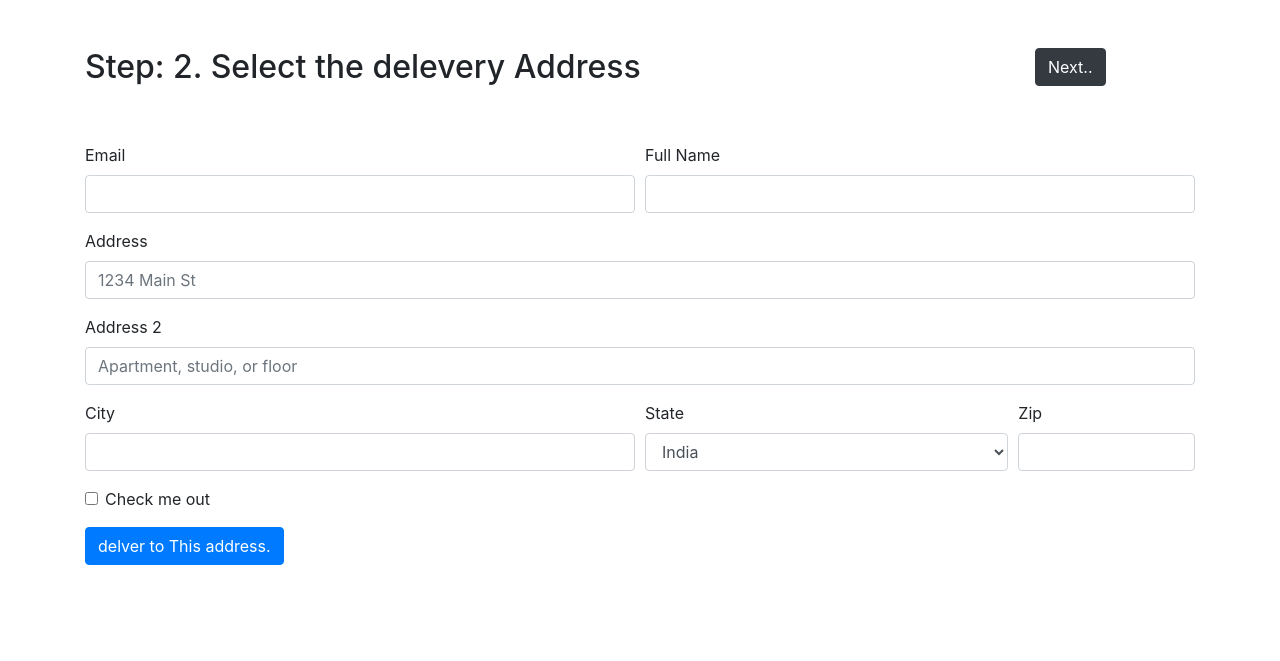
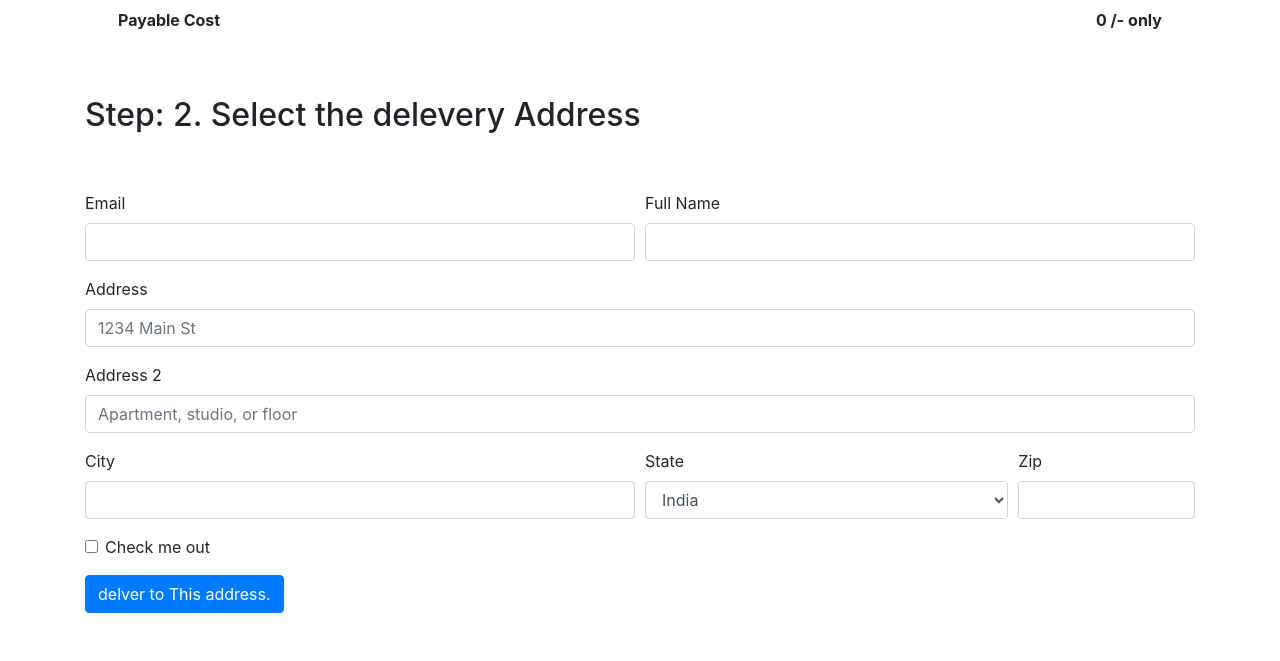
Before and after one commit to KevinThoriya/E-commerce_DJango, a Django app: page /shop/checkout/ in a window 1280 px wide. Shown: the part 226-887 px from the top of the page. Before the commit the page ends 791 px from the top, so only its background shows below. Run offline with Django 3.2, Linux system fonts and the light colour scheme; some libraries are stand-ins or nearby versions.

Commit message:
adding total count in checkout

```diff
--- a/shop/templates/shop/checkout.html
+++ b/shop/templates/shop/checkout.html
@@ -39,16 +39,21 @@ CheckOut - CMcart
             <tr id="pr{{i.5}}" style="height: 200px; border-bottom: 2px solid gray;">
                 <td> <img width:100 src="/media/{{i.0}}" alt="{{i.1}}"> </td>
                 <td style="">{{i.1}}</td>
-                <td style="">{{i.2}}</td>
+                <td style=" "id="rspr{{i.5}}">{{i.2}}</td>
                 <td style=""><button id="pluspr{{i.5}}" class="btn btn-primary plus" > + </button></td>
                 <td style="" > <div id="displaypr{{i.5}}">{{i.3}}</div>   </td>
                 <td style=""><button id="minuspr{{i.5}}" class="btn btn-warning minus"> - </button></td>
                 <td  style=""><button id="deletepr{{i.5}}" class="btn btn-danger delete"> X </button> </td>
-                <td style="">{{i.4}}</td>
+                <td id="ptpr{{i.5}}" style="">{{i.4}}</td>
             </tr>
             {% endfor %}
 
         </table>
+            <div class="my-2 mx-3" style="position: relative;">
+                <span style="position: absolute; left: 2px;"><b>Payable Cost </b></span>
+                <span> </span><span  style="position: absolute; right: 2px;"><b> <span id="totalcount">30000</span><span> /- only</span>   </b></span>
+            </div>
+
         {% else %}
         <h6>There is No items in cart goto <a href="/shop">HOME</a> page and add some item</h6>
         {% endif %}
@@ -56,11 +61,8 @@ CheckOut - CMcart
 
 
     <div class="row my-5">
-        <div class="col-md-10 col-sm-12">
+        <div class="mt-5 col-md-10 col-sm-12">
             <h2 id="step2" style="width:70%;"> Step: 2. Select the delevery Address </h2>
-        </div>
-        <div class="col-md-2 col-sm-12">
-            <button class="btn btn-dark">Next..</button>
         </div>
     </div>
 
@@ -112,7 +114,7 @@ CheckOut - CMcart
         </div>
         <button type="submit" class="btn btn-primary">delver to This address.</button>
     </form>
-
+    <div class="my-5"></div>
 </div>
 
 {% endblock %}
@@ -120,10 +122,11 @@ CheckOut - CMcart
 
 {% block js %}
 function init(){
-
+    totalcount();
     document.getElementById('itms').setAttribute('value',JSON.stringify(cart));
     $('.plus').click(function(){
         id = (this.id).slice(4,);
+        document.getElementById('pt'+id).innerHTML = parseInt(document.getElementById('pt'+id).innerHTML) + parseInt(document.getElementById('rs'+id).innerHTML);
         cart[id] += 1;
         updateCart();
         console.log('#display'+id);
@@ -132,6 +135,7 @@ function init(){
 
     $('.minus').click(function(){
         id = (this.id).slice(5,);
+        document.getElementById('pt'+id).innerHTML = parseInt(document.getElementById('pt'+id).innerHTML) - parseInt(document.getElementById('rs'+id).innerHTML);
         cart[id] -= 1;
         if(cart[id] <= 0) {
             delete cart[ id ];
@@ -151,8 +155,18 @@ function init(){
 }
 function updateCart(){
     updatecounter();
+    totalcount();
     localStorage.setItem('cart' , JSON.stringify(cart));
 }
 
+function totalcount(){
+    var sum = 0;
+    for(var i in cart)
+    {
+        var strid = 'pt' + i;
+        sum += parseInt(document.getElementById(strid).innerHTML);
+    }
+    document.getElementById('totalcount').innerHTML = sum;
+}
 init();
 {% endblock %}
--- a/shop/templates/shop/index.html
+++ b/shop/templates/shop/index.html
@@ -69,7 +69,9 @@ padding-right: 0;
                 <div class="card" style="width: 18rem;">
                     <img src='/media/{{ i.product_image }}' class="card-img-top" alt="...">
                     <div class="card-body">
-                        <h6 id="namepr{{i.id}}" class="card-title">{{i.product_name}}</h6>
+                        <h4 id="namepr{{i.id}}" class="card-title">{{i.product_name}}</h4>
+                        <h6 style="color:darkgreen;" id="pri{{i.id}}" class="card-title">RS {{i.product_prize}}  /- only</h6>
+
                         <p class="card-text">{{ i.product_disc }}</p>
                         <span id="divpr{{i.id}}">
                             <button id="pr{{i.id}}" class="btn btn-primary cart">Add to cart</button>
```
Also changed, not shown: db.sqlite3.
